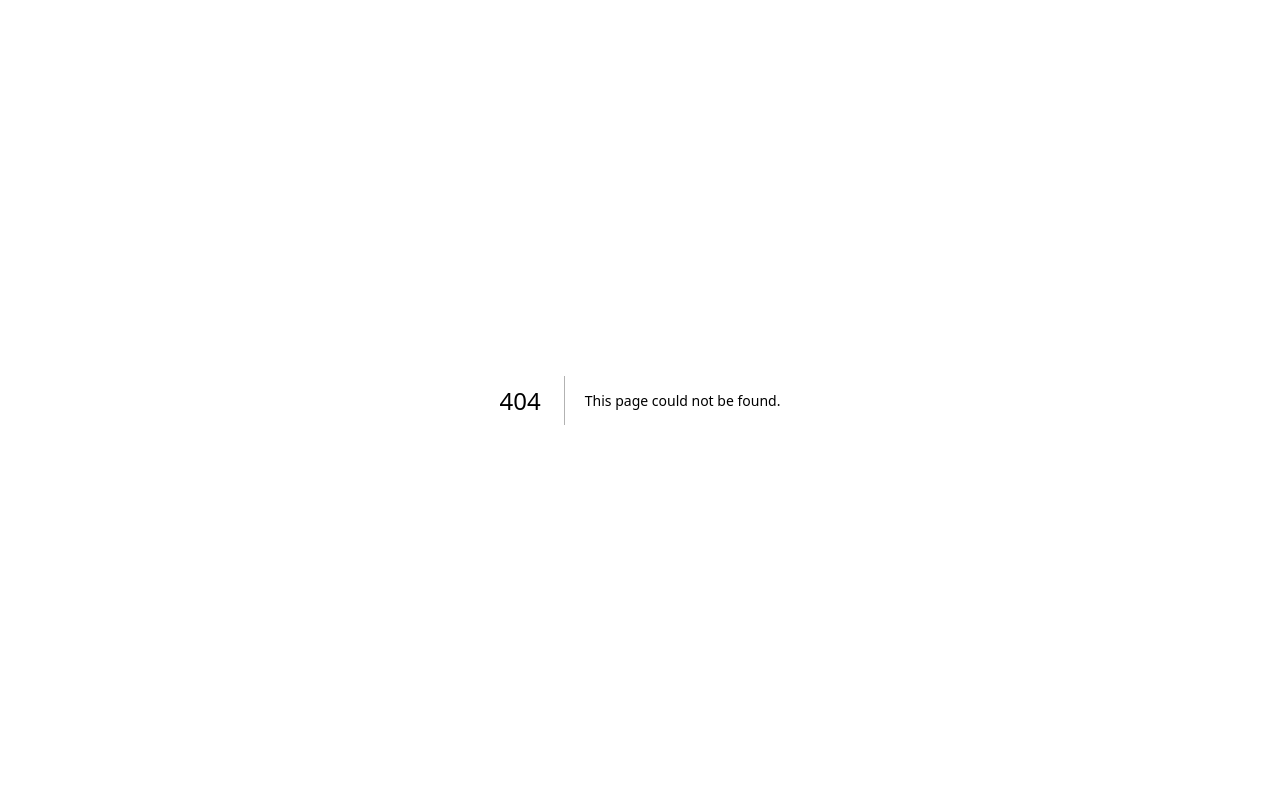
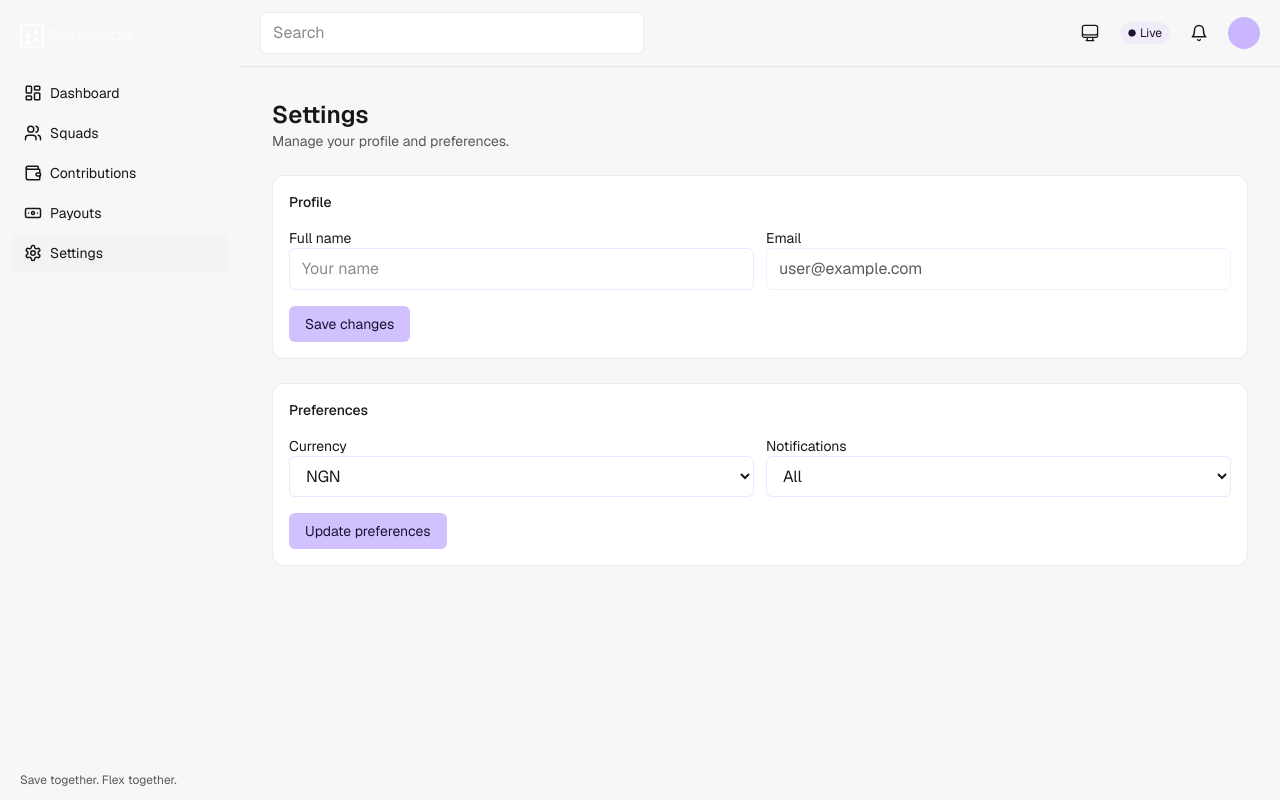
Before and after one commit to Derin-09/KoloSquad, a Next.js app: page /settings in a window 1280 px wide. Before the commit this address had no page. Built offline with nearby package versions, Linux system fonts and the light colour scheme.

Commit message:
feat: contribution, payout and settings

```diff
--- /dev/null
+++ b/app/(app)/contributions/page.tsx
@@ -0,0 +1,33 @@
+export default function ContributionsPage() {
+  return (
+    <main className="space-y-6">
+      <header className="flex items-center justify-between">
+        <div>
+          <h1 className="text-xl sm:text-2xl font-semibold">Contributions</h1>
+          <p className="text-sm opacity-70">Your recent and scheduled contributions.</p>
+        </div>
+        <a href="/squads/new" className="rounded-md bg-[color:var(--accent-button)] text-[color:var(--accent-foreground)] px-3 py-2 hover:brightness-95 text-sm">New Squad</a>
+      </header>
+
+      <section className="card p-4">
+        <div className="flex items-center justify-between mb-3">
+          <h2 className="text-sm font-medium">Recent</h2>
+          <span className="badge-soft">Last 30 days</span>
+        </div>
+        <div className="text-sm opacity-70">
+          No contributions yet. When you start contributing to a squad, they’ll show up here.
+        </div>
+      </section>
+
+      <section className="card p-4">
+        <div className="flex items-center justify-between mb-3">
+          <h2 className="text-sm font-medium">Scheduled</h2>
+          <span className="badge-soft">Upcoming</span>
+        </div>
+        <div className="text-sm opacity-70">
+          You have no scheduled contributions.
+        </div>
+      </section>
+    </main>
+  );
+}
--- /dev/null
+++ b/app/(app)/payouts/page.tsx
@@ -0,0 +1,29 @@
+export default function PayoutsPage() {
+  return (
+    <main className="space-y-6">
+      <header className="flex items-center justify-between">
+        <div>
+          <h1 className="text-xl sm:text-2xl font-semibold">Payouts</h1>
+          <p className="text-sm opacity-70">Track requested and received payouts.</p>
+        </div>
+        <button className="rounded-md bg-[color:var(--accent-button)] text-[color:var(--accent-foreground)] px-3 py-2 hover:brightness-95 text-sm">Request payout</button>
+      </header>
+
+      <section className="card p-4">
+        <div className="flex items-center justify-between mb-3">
+          <h2 className="text-sm font-medium">Pending</h2>
+          <span className="badge-soft">Awaiting approval</span>
+        </div>
+        <div className="text-sm opacity-70">No pending payouts.</div>
+      </section>
+
+      <section className="card p-4">
+        <div className="flex items-center justify-between mb-3">
+          <h2 className="text-sm font-medium">History</h2>
+          <span className="badge-soft">Last 90 days</span>
+        </div>
+        <div className="text-sm opacity-70">No payout history yet.</div>
+      </section>
+    </main>
+  );
+}
--- /dev/null
+++ b/app/(app)/settings/page.tsx
@@ -0,0 +1,54 @@
+export default function SettingsPage() {
+  return (
+    <main className="space-y-6">
+      <header className="flex items-center justify-between">
+        <div>
+          <h1 className="text-xl sm:text-2xl font-semibold">Settings</h1>
+          <p className="text-sm opacity-70">Manage your profile and preferences.</p>
+        </div>
+      </header>
+
+      <section className="card p-4 space-y-4">
+        <h2 className="text-sm font-medium">Profile</h2>
+        <div className="grid sm:grid-cols-2 gap-3">
+          <div>
+            <label className="block text-sm">Full name</label>
+            <input className="w-full rounded-md border border-[color:var(--accent-input)] focus:border-[color:var(--accent-input-focus)] outline-none px-3 py-2 transition-colors" placeholder="Your name" />
+          </div>
+          <div>
+            <label className="block text-sm">Email</label>
+            <input disabled className="w-full rounded-md border border-[color:var(--accent-input)] px-3 py-2 opacity-70" value="user@example.com" />
+          </div>
+        </div>
+        <div>
+          <button className="rounded-md bg-[color:var(--accent-button)] text-[color:var(--accent-foreground)] px-4 py-2 hover:brightness-95 text-sm">Save changes</button>
+        </div>
+      </section>
+
+      <section className="card p-4 space-y-4">
+        <h2 className="text-sm font-medium">Preferences</h2>
+        <div className="grid sm:grid-cols-2 gap-3">
+          <div>
+            <label className="block text-sm">Currency</label>
+            <select className="w-full rounded-md border border-[color:var(--accent-input)] focus:border-[color:var(--accent-input-focus)] outline-none px-3 py-2 transition-colors">
+              <option>NGN</option>
+              <option>USD</option>
+              <option>GBP</option>
+            </select>
+          </div>
+          <div>
+            <label className="block text-sm">Notifications</label>
+            <select className="w-full rounded-md border border-[color:var(--accent-input)] focus:border-[color:var(--accent-input-focus)] outline-none px-3 py-2 transition-colors">
+              <option>All</option>
+              <option>Important only</option>
+              <option>Off</option>
+            </select>
+          </div>
+        </div>
+        <div>
+          <button className="rounded-md bg-[color:var(--accent-button)] text-[color:var(--accent-foreground)] px-4 py-2 hover:brightness-95 text-sm">Update preferences</button>
+        </div>
+      </section>
+    </main>
+  );
+}
--- a/components/login-form.tsx
+++ b/components/login-form.tsx
@@ -14,10 +14,18 @@ export function LoginForm() {
     setError(null);
     setLoading(true);
     try {
-      const { error } = await supabase.auth.signInWithPassword({ email, password });
-      if (error) throw error;
-      // Suggest verification
-      await supabase.auth.resend({ type: "signup", email }).catch(() => {});
+      const { data, error } = await supabase.auth.signInWithPassword({ email, password });
+      if (error) {
+        const msg = (error.message || "").toLowerCase();
+        if (msg.includes("confirm") || msg.includes("not confirmed")) {
+          // Email not confirmed; resend and inform the user.
+          await supabase.auth.resend({ type: "signup", email }).catch(() => {});
+          setError("Please check your email to verify your account. We just sent you a new link.");
+          return;
+        }
+        throw error;
+      }
+      // Success
       window.location.href = "/dashboard";
     } catch (e: any) {
       setError(e?.message || "Sign in failed");
--- a/components/signup-form.tsx
+++ b/components/signup-form.tsx
@@ -11,6 +11,7 @@ export function SignupForm() {
   const [pfp, setPfp] = useState<File | null>(null);
   const [loading, setLoading] = useState(false);
   const [error, setError] = useState<string | null>(null);
+  const [notice, setNotice] = useState<string | null>(null);
 
   const appUrl = useMemo(() =>
     (typeof window !== "undefined" ? window.location.origin : process.env.NEXT_PUBLIC_APP_URL) || "http://localhost:3000",
@@ -19,6 +20,7 @@ export function SignupForm() {
   async function onSubmit(e: React.FormEvent) {
     e.preventDefault();
     setError(null);
+    setNotice(null);
     if (password !== confirm) {
       setError("Passwords do not match");
       return;
@@ -40,15 +42,24 @@ export function SignupForm() {
         }
       }
 
-      const { error } = await supabase.auth.signUp({
+      const { data, error } = await supabase.auth.signUp({
         email,
         password,
         options: {
           data: { full_name: fullName, avatar_url },
+          // After verifying email, redirect into onboarding
           emailRedirectTo: appUrl + "/onboarding",
         },
       });
       if (error) throw error;
+
+      // If email confirmations are enabled, there will be no session yet.
+      if (!data?.session) {
+        setNotice("We\u2019ve sent a verification link to your email. Please verify to continue.");
+        return;
+      }
+
+      // If your project auto-confirms users, proceed.
       window.location.href = "/onboarding";
     } catch (e: any) {
       setError(e?.message || "Sign up failed");
@@ -82,6 +93,7 @@ export function SignupForm() {
       <button type="submit" disabled={loading} className="w-full rounded-md bg-[color:var(--accent-button)] text-[color:var(--accent-foreground)] px-3 py-2 hover:brightness-95 transition-colors disabled:opacity-50">
         {loading ? "Creating..." : "Create account"}
       </button>
+      {notice && <p className="text-sm text-green-600">{notice}</p>}
       {error && <p className="text-sm text-red-600">{error}</p>}
       <p className="text-sm">Already have an account? <a href="/sign-in" className="underline">Sign in</a></p>
     </form>
```
